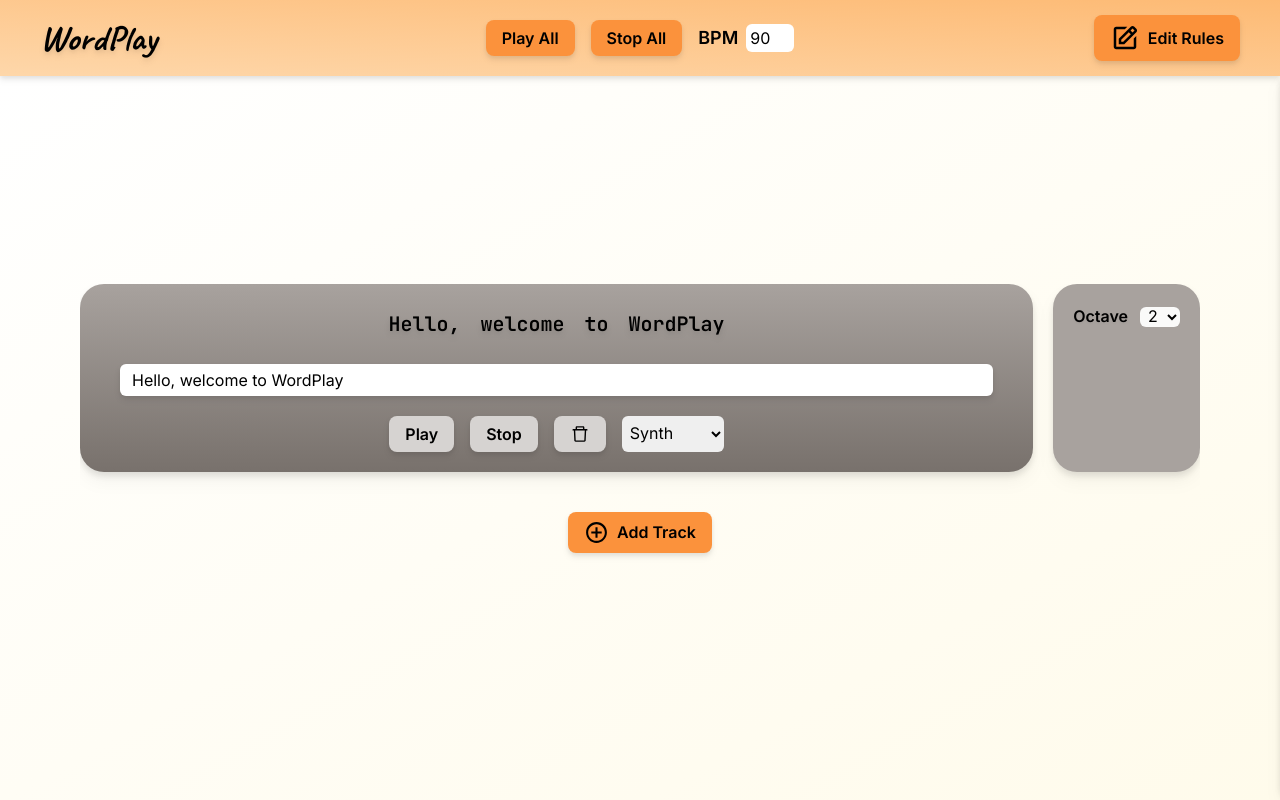
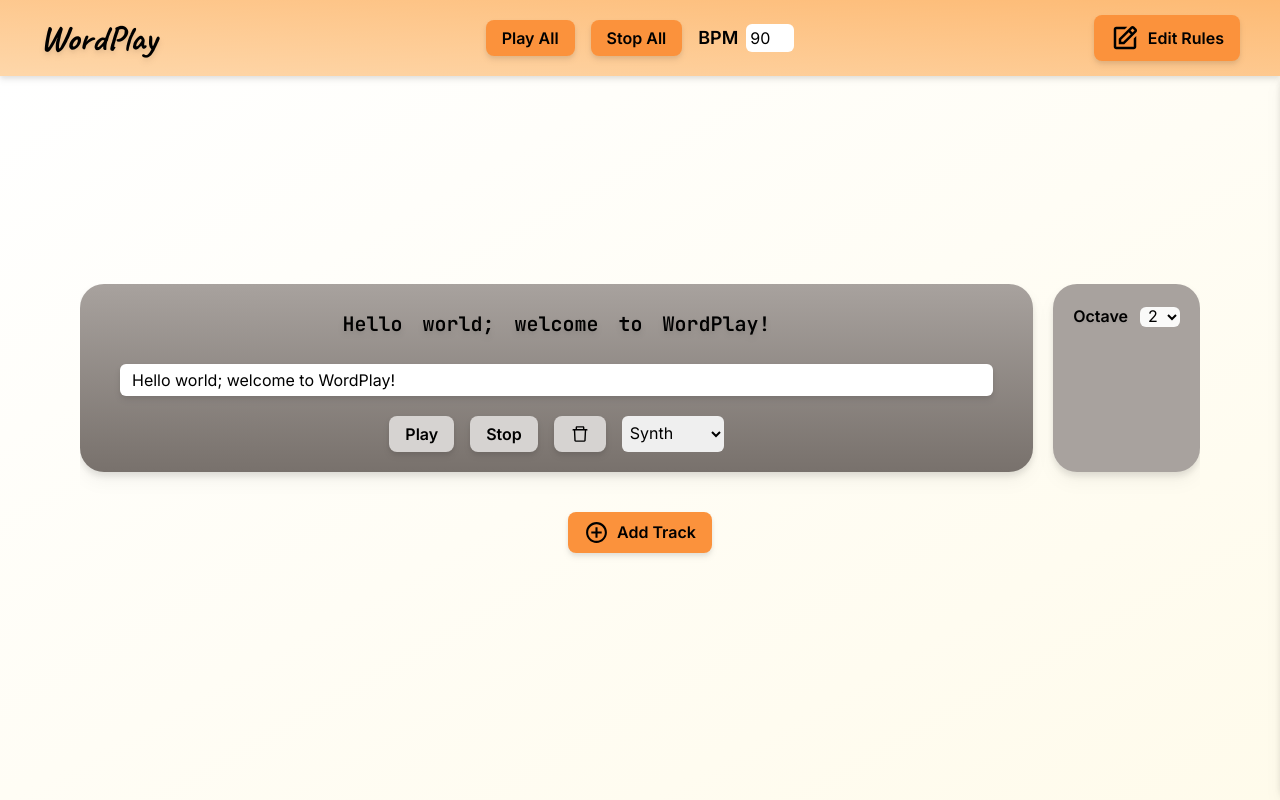
Before and after one commit to antonwallstedt/wordplay, a React (Vite) app: page / in a window 1280 px wide. Shown: the top 800 px of the page. Built offline with nearby package versions, Linux system fonts and the light colour scheme; what tw-elements would draw is missing.

Commit message:
Update default track

```diff
--- a/src/containers/Playground.jsx
+++ b/src/containers/Playground.jsx
@@ -8,7 +8,7 @@ const Playground = ({ isPlayingAll, scale, octave, rootNote }) => {
     {
       key: 0,
       id: 0,
-      text: "Hello, welcome to WordPlay",
+      text: "Hello world; welcome to WordPlay!",
       octave: 2,
       instrument: "Synth",
     },
```
